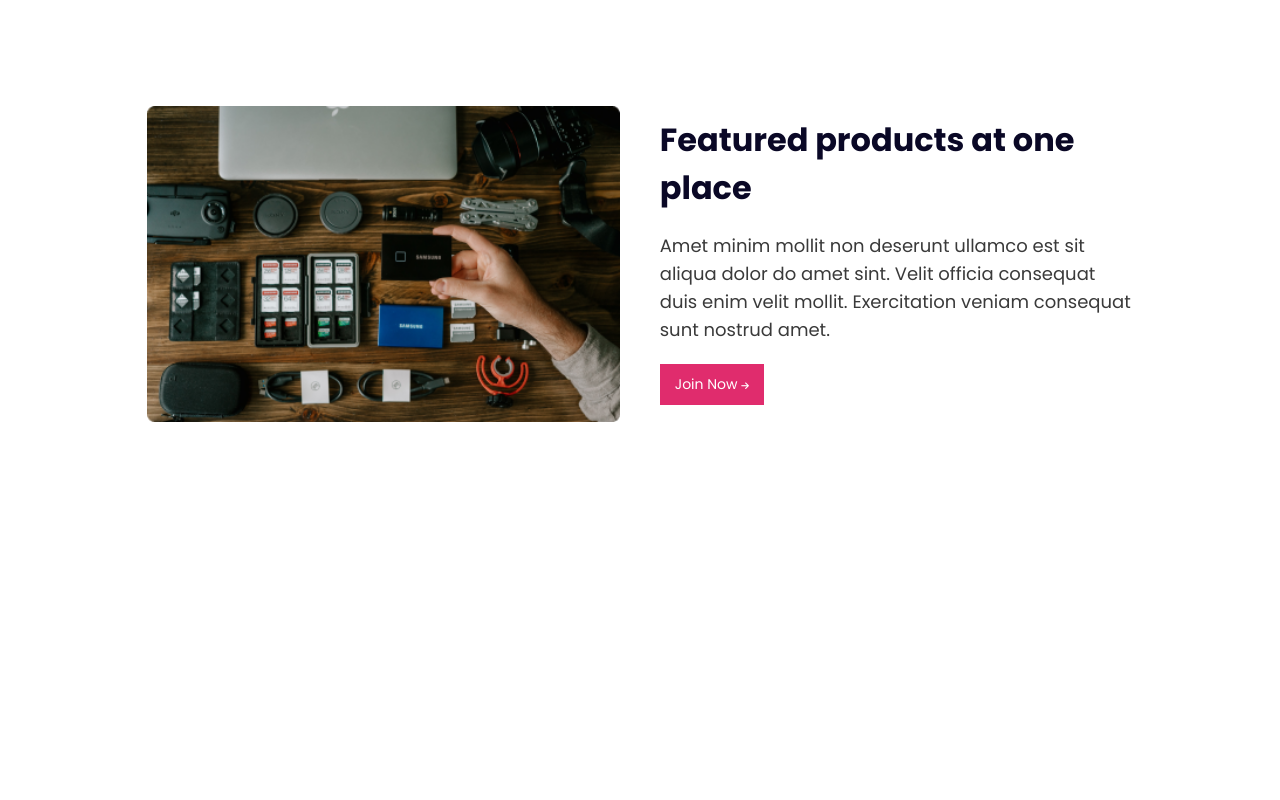
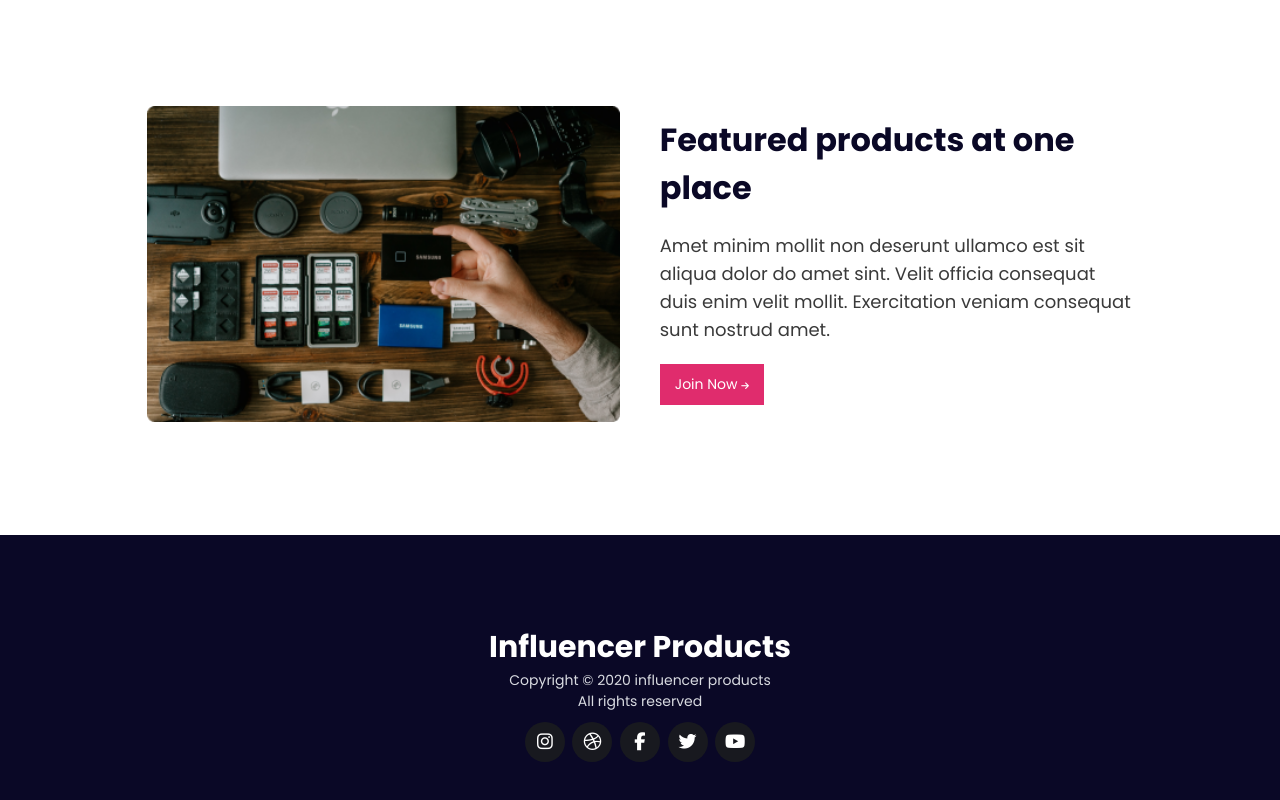
Before and after one commit to BurhanUddinAhmad/influencer-gear, a plain HTML site: page index.html in a window 1280 px wide. Shown: the part 2499-3299 px from the top of the page. Before the commit the page ends 2934 px from the top, so only its background shows below. Drawn offline with Linux system fonts and the light colour scheme.

Commit message:
Added footer section

```diff
--- a/css/style.css
+++ b/css/style.css
@@ -228,3 +228,43 @@ section {
     line-height: 2.8rem;
     margin-bottom: 2rem;
 }
+
+/* Footer style  */
+footer {
+    margin-top: 10rem;
+    padding: 8rem 0;
+    background: var(--bg-secondary);
+}
+.footer-fontents {
+    width: 40%;
+    margin: 0 auto;
+    text-align: center;
+}
+.footer-fontents h2 {
+    font-size: 3rem;
+    color: #fff;
+}
+.footer-fontents small {
+    font-size: 1.4rem;
+    color: var(--Text-Gray-300);
+}
+.footer-fontents .social-contact a {
+    text-decoration: none;
+    width: 4rem;
+    height: 4rem;
+    background: var(--Text-Gray-900);
+    color: #fff;
+    padding: 1rem;
+    margin: 1rem .3rem;
+    border-radius: 100%;
+    display: inline-flex;
+    justify-content: center;
+    align-items: center;
+    transition: .3s ease;
+}
+.social-contact a i {
+    font-size: 1.8rem;
+}
+.social-contact a:hover {
+    background: #222;
+}
--- a/index.html
+++ b/index.html
@@ -214,9 +214,22 @@
                 </div>
             </div>
         </section>
-
     </main>
-    <footer></footer>
+    <footer>
+        <div class="container">
+            <div class="footer-fontents">
+                <h2>Influencer Products</h2>
+                <small>Copyright © 2020  influencer products <br> All rights reserved</small>
+                <div class="social-contact">
+                    <a href="#"><i class="fa-brands fa-instagram"></i></a>
+                    <a href="#"><i class="fa-brands fa-dribbble"></i></a>
+                    <a href="#"><i class="fa-brands fa-facebook-f"></i></a>
+                    <a href="#"><i class="fa-brands fa-twitter"></i></a>
+                    <a href="#"><i class="fa-brands fa-youtube"></i></a>
+                </div>
+            </div>
+        </div>
+    </footer>
 
 </body>
 </html>
```
